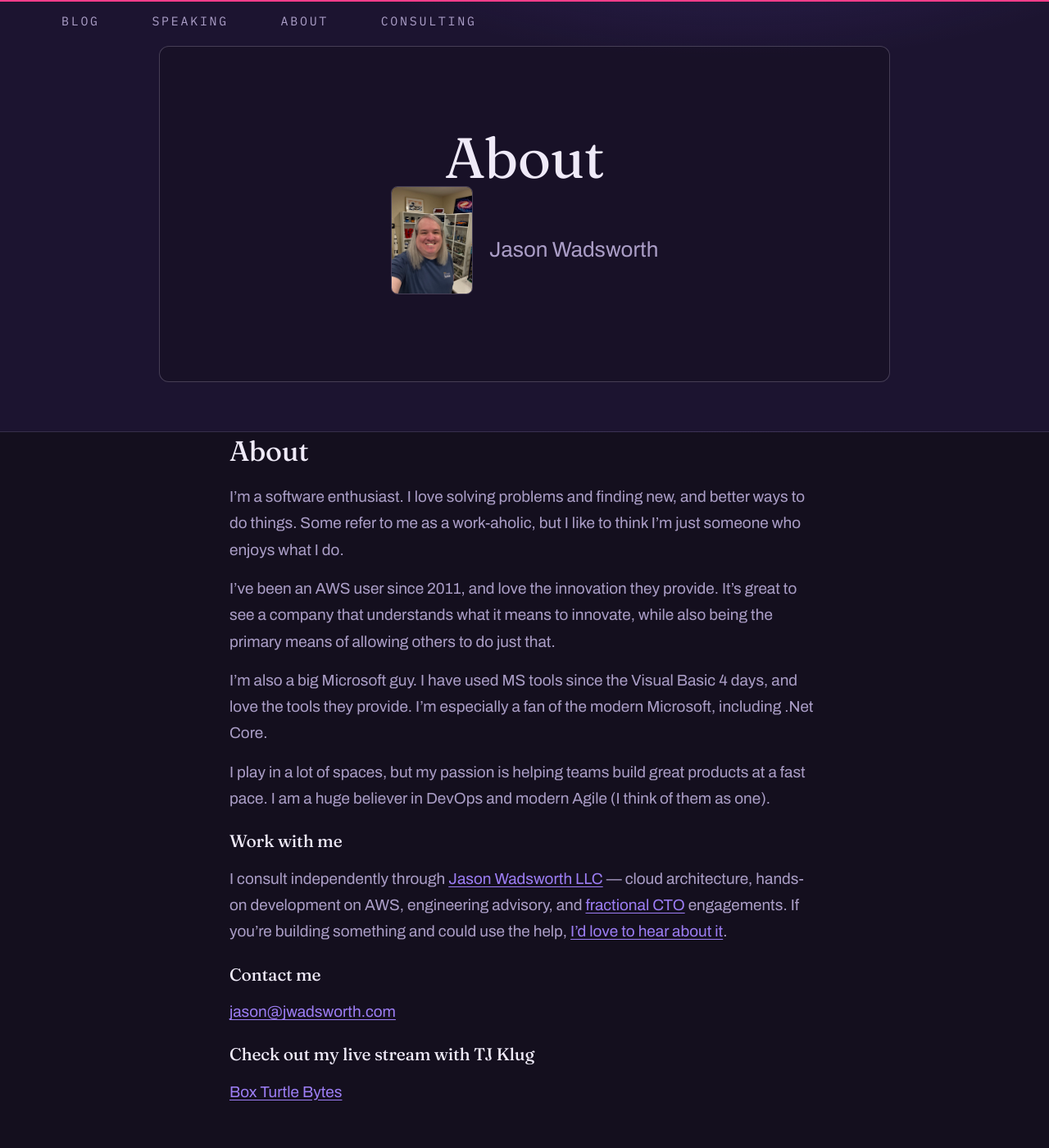
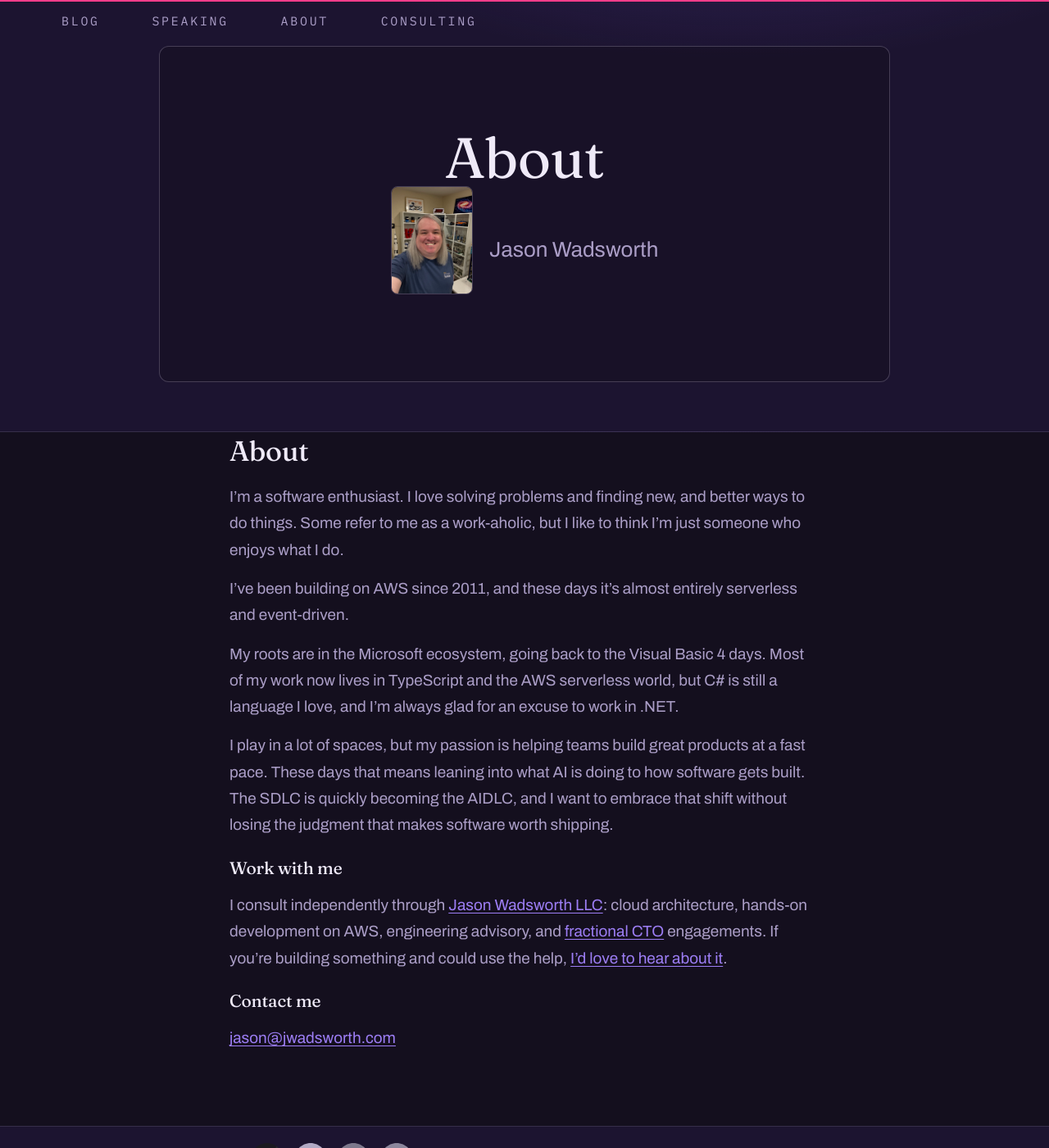
Before and after one commit to jasonwadsworth/jasonwadsworth.github.io, a Jekyll site: the page built from about.md, in a window 1280 px wide and 1400 px high. Shown: the whole window at 82% size. Built offline with Jekyll 4.4.1, drawn with Linux system fonts in a browser that asks for light colours.

Commit message:
Refresh the About page copy
Modernize the AWS and Microsoft paragraphs, add the AIDLC take on AI,
drop the retired Box Turtle Bytes section, and remove em dashes.

Co-Authored-By: Claude Fable 5 <noreply@anthropic.com>
Claude-Session: https://claude.ai/code/session_01F5VAKDpvUYdPRiYfGKFnnA

```diff
--- a/about.md
+++ b/about.md
@@ -6,19 +6,16 @@ permalink: /about/
 
 I'm a software enthusiast. I love solving problems and finding new, and better ways to do things. Some refer to me as a work-aholic, but I like to think I'm just someone who enjoys what I do.
 
-I've been an AWS user since 2011, and love the innovation they provide. It's great to see a company that understands what it means to innovate, while also being the primary means of allowing others to do just that.
+I've been building on AWS since 2011, and these days it's almost entirely serverless and event-driven.
 
-I'm also a big Microsoft guy. I have used MS tools since the Visual Basic 4 days, and love the tools they provide. I'm especially a fan of the modern Microsoft, including .Net Core.
+My roots are in the Microsoft ecosystem, going back to the Visual Basic 4 days. Most of my work now lives in TypeScript and the AWS serverless world, but C# is still a language I love, and I'm always glad for an excuse to work in .NET.
 
-I play in a lot of spaces, but my passion is helping teams build great products at a fast pace. I am a huge believer in DevOps and modern Agile (I think of them as one).
+I play in a lot of spaces, but my passion is helping teams build great products at a fast pace. These days that means leaning into what AI is doing to how software gets built. The SDLC is quickly becoming the AIDLC, and I want to embrace that shift without losing the judgment that makes software worth shipping.
 
 ### Work with me
 
-I consult independently through [Jason Wadsworth LLC](https://jwadsworth.com/) — cloud architecture, hands-on development on AWS, engineering advisory, and [fractional CTO](https://jwadsworth.com/fractional-cto/) engagements. If you're building something and could use the help, [I'd love to hear about it](https://jwadsworth.com/#contact).
+I consult independently through [Jason Wadsworth LLC](https://jwadsworth.com/): cloud architecture, hands-on development on AWS, engineering advisory, and [fractional CTO](https://jwadsworth.com/fractional-cto/) engagements. If you're building something and could use the help, [I'd love to hear about it](https://jwadsworth.com/#contact).
 
 ### Contact me
 
 [jason@jwadsworth.com](mailto:jason@jwadsworth.com)
-
-### Check out my live stream with TJ Klug
-[Box Turtle Bytes](https://boxturtlebytes.com)
```
